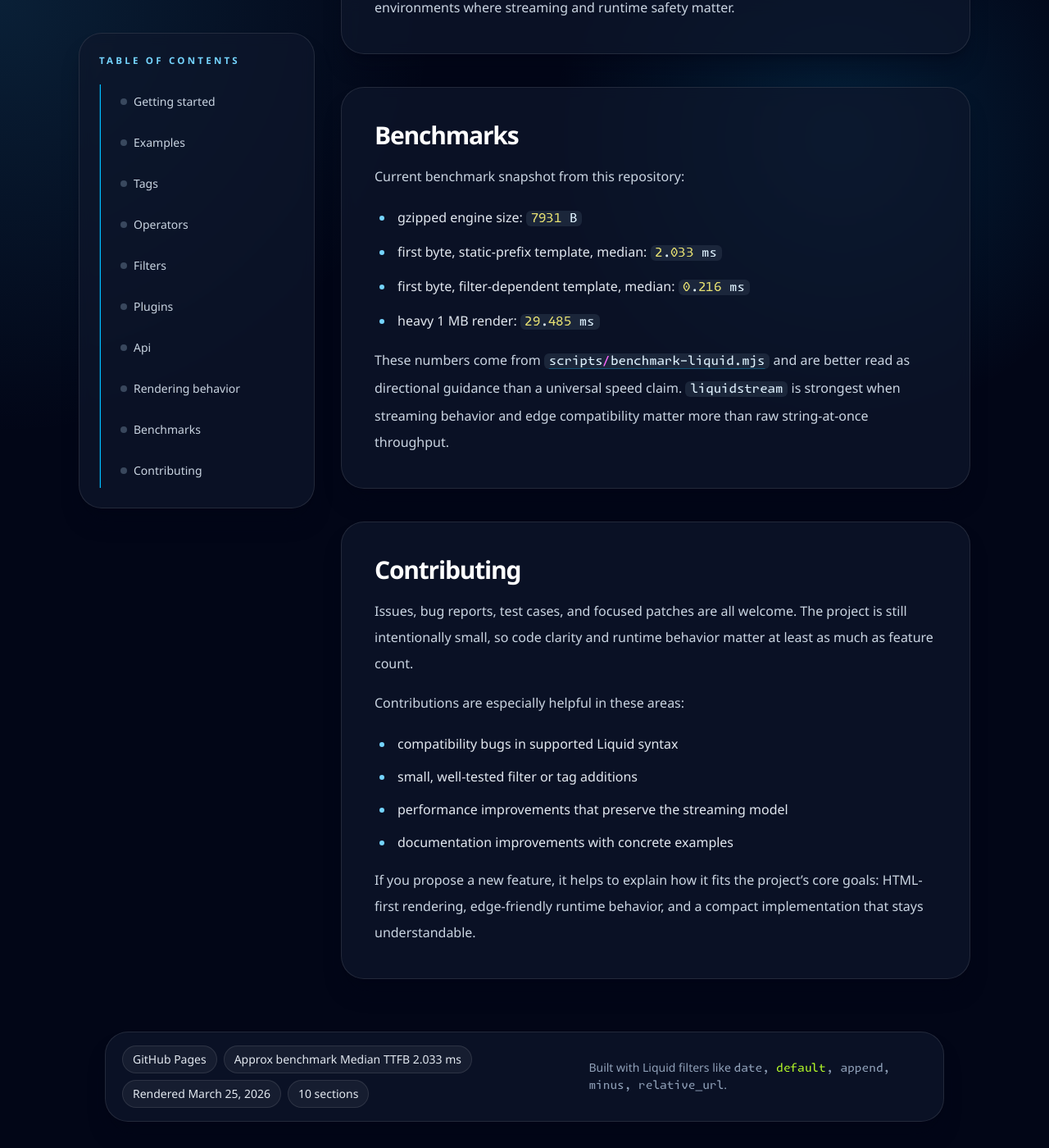
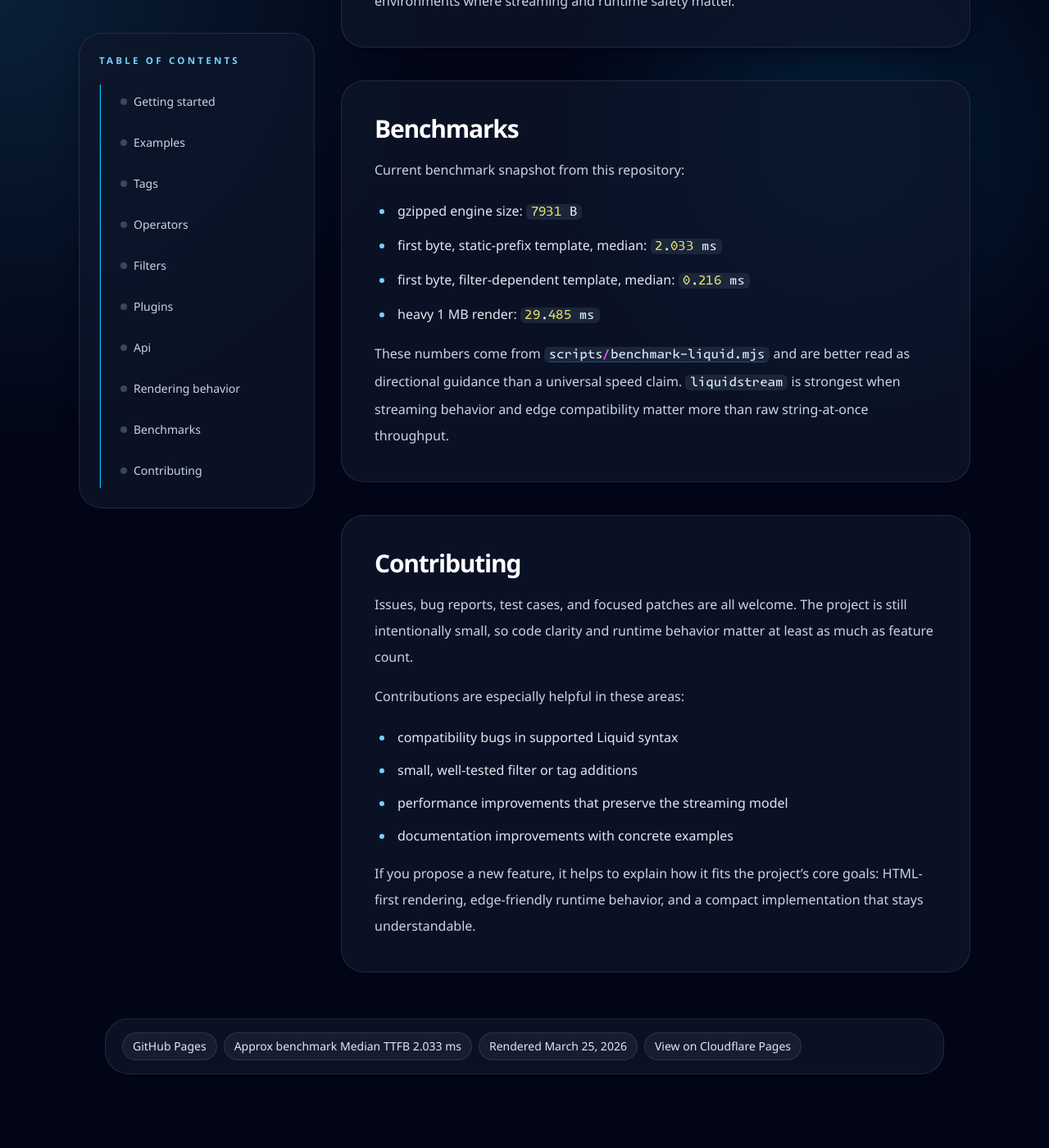
Before and after one commit to sntran/liquidstream, a Jekyll site: the page built from README.md, in a window 1280 px wide and 1400 px high, scrolled down 12143 px. Shown: the whole window at 82% size. Built offline with Jekyll 4.4.1, drawn with Linux system fonts in a browser that asks for light colours; our own code applies the rules of GitHub Pages for plain Markdown files; after the commit the page ends 13485 px from its top, so only the background shows below that.

```diff
--- a/_includes/footer.liquid
+++ b/_includes/footer.liquid
@@ -11,9 +11,12 @@
       {% endif %}
     </span>
     <span class="footer-pill">Rendered {{ "now" | date: "%B %d, %Y" }}</span>
-    <span class="footer-pill">{{ content | split: '<h2' | size | minus: 1 | at_least: 0 }} sections</span>
-  </p>
-  <p class="text-sm text-slate-400">
-    Built with Liquid filters like <code>{{ "date|default|append|minus|relative_url" | split: "|" | join: ", " }}</code>.
+    <span class="footer-pill">
+      {% if site.environment == "Cloudflare Pages" %}
+        <a href="https://sntran.github.io/liquidstream/" target="_blank" rel="noopener">View on GitHub Pages</a>
+      {% else %}
+        <a href="https://liquidstream.pages.dev/" target="_blank" rel="noopener">View on Cloudflare Pages</a>
+      {% endif %}
+    </span>
   </p>
 </div>
--- a/_includes/index.css
+++ b/_includes/index.css
@@ -22,7 +22,7 @@
 }
 
 body {
-  @apply min-h-screen bg-slate-950 font-sans text-slate-200 antialiased selection:bg-sky-400 selection:text-slate-950 lg:grid lg:grid-cols-[18rem_minmax(0,48rem)] lg:justify-center lg:gap-x-8;
+  @apply min-h-screen bg-slate-950 font-sans text-slate-200 antialiased selection:bg-sky-400 selection:text-slate-950 lg:grid lg:grid-cols-[18rem_minmax(0,48rem)] lg:justify-center lg:gap-8;
 }
 
 .site-shell {
@@ -38,7 +38,7 @@ body {
 }
 
 .page-header {
-  @apply relative z-10 col-span-full mx-auto w-full max-w-7xl px-4 pb-2 pt-6 sm:px-6 lg:px-8 lg:pt-10;
+  @apply relative z-10 col-span-full mx-auto w-full max-w-7xl px-4 pb-2 pt-6 sm:px-6 lg:px-0 lg:pt-10;
 }
 
 .page-title {
@@ -55,7 +55,7 @@ body {
 }
 
 .page-main {
-  @apply relative z-10 min-w-0 px-4 py-6 sm:px-6 lg:px-0 lg:py-10;
+  @apply relative z-10 min-w-0 px-4 py-6 sm:px-6 lg:p-0;
   @apply lg:col-start-2 lg:row-start-2;
 }
 
--- a/_layouts/index.html
+++ b/_layouts/index.html
@@ -19,13 +19,11 @@
 
     {% include header.liquid %}
     {% include nav.liquid %}
-
     <main id="main-content" class="page-main">
       <article class="doc-shell" aria-label="Project documentation">
         <div class="doc-card doc-card-lead">
           {{ section_chunks | first | raw }}
         </div>
-
         <div class="doc-sections">
           {% for chunk in section_chunks offset:1 %}
             {% assign chunk_parts = chunk | split: '>' %}
```
Also changed, not shown: _worker.js (+5 -3 lines).
